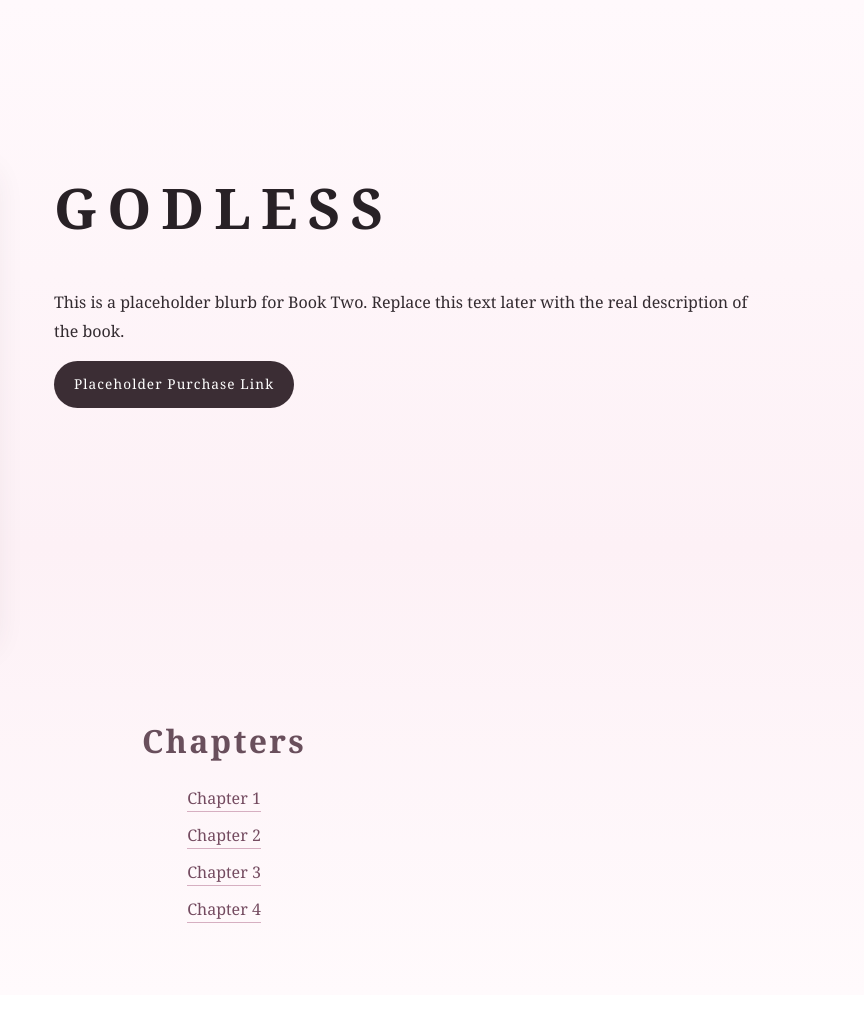
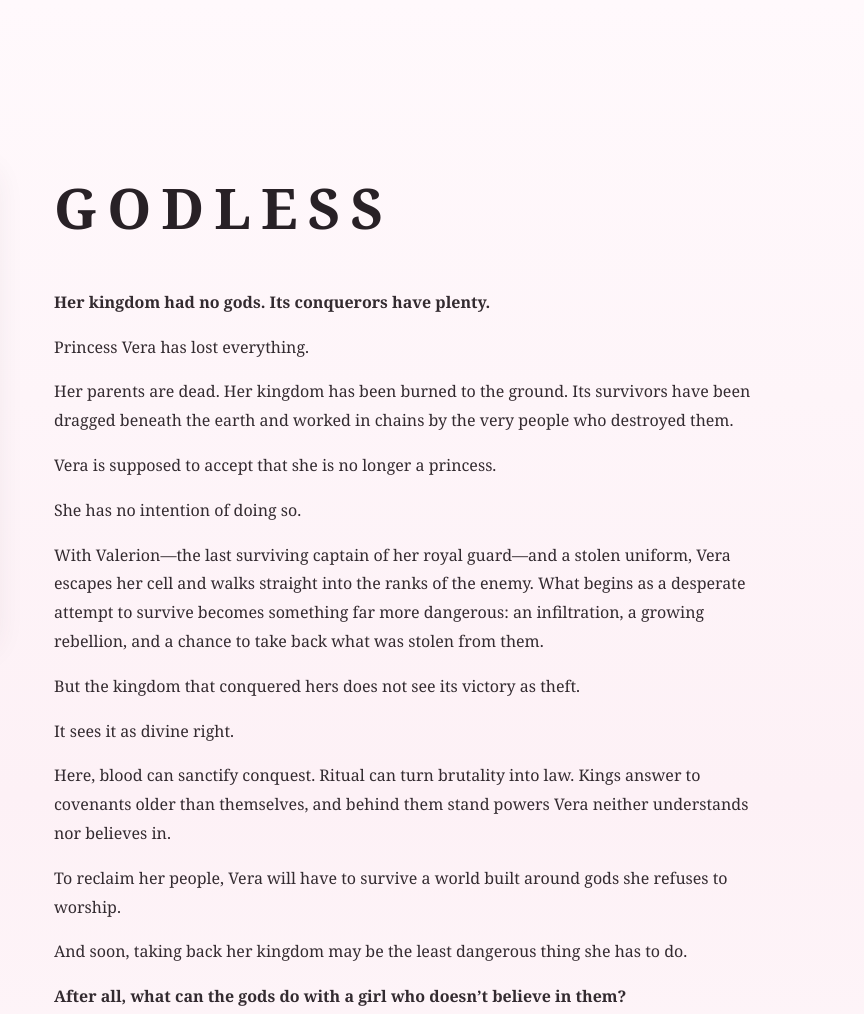
Before and after one commit to L-EE-NA/L-EE-NA.github.io, a plain HTML site: page book-two.html in a window 1280 px wide. Shown: the top 1014 px of the page, 416-1280 px from the left. Drawn offline with Linux system fonts and the light colour scheme.

Commit message:
Update book-two.html

```diff
--- a/book-two.html
+++ b/book-two.html
@@ -80,9 +80,60 @@
         <h1>GODLESS</h1>
 
         <p>
-          This is a placeholder blurb for Book Two.
-          Replace this text later with the real description of the book.
-        </p>
+  <strong>Her kingdom had no gods. Its conquerors have plenty.</strong>
+</p>
+
+<p>
+  Princess Vera has lost everything.
+</p>
+
+<p>
+  Her parents are dead. Her kingdom has been burned to the ground.
+  Its survivors have been dragged beneath the earth and worked in chains
+  by the very people who destroyed them.
+</p>
+
+<p>
+  Vera is supposed to accept that she is no longer a princess.
+</p>
+
+<p>
+  She has no intention of doing so.
+</p>
+
+<p>
+  With Valerion—the last surviving captain of her royal guard—and a stolen uniform,
+  Vera escapes her cell and walks straight into the ranks of the enemy.
+  What begins as a desperate attempt to survive becomes something far more dangerous:
+  an infiltration, a growing rebellion, and a chance to take back what was stolen from them.
+</p>
+
+<p>
+  But the kingdom that conquered hers does not see its victory as theft.
+</p>
+
+<p>
+  It sees it as divine right.
+</p>
+
+<p>
+  Here, blood can sanctify conquest. Ritual can turn brutality into law.
+  Kings answer to covenants older than themselves, and behind them stand powers
+  Vera neither understands nor believes in.
+</p>
+
+<p>
+  To reclaim her people, Vera will have to survive a world built around gods
+  she refuses to worship.
+</p>
+
+<p>
+  And soon, taking back her kingdom may be the least dangerous thing she has to do.
+</p>
+
+<p>
+  <strong>After all, what can the gods do with a girl who doesn’t believe in them?</strong>
+</p>
 
 
         <!-- ===================================================
```
